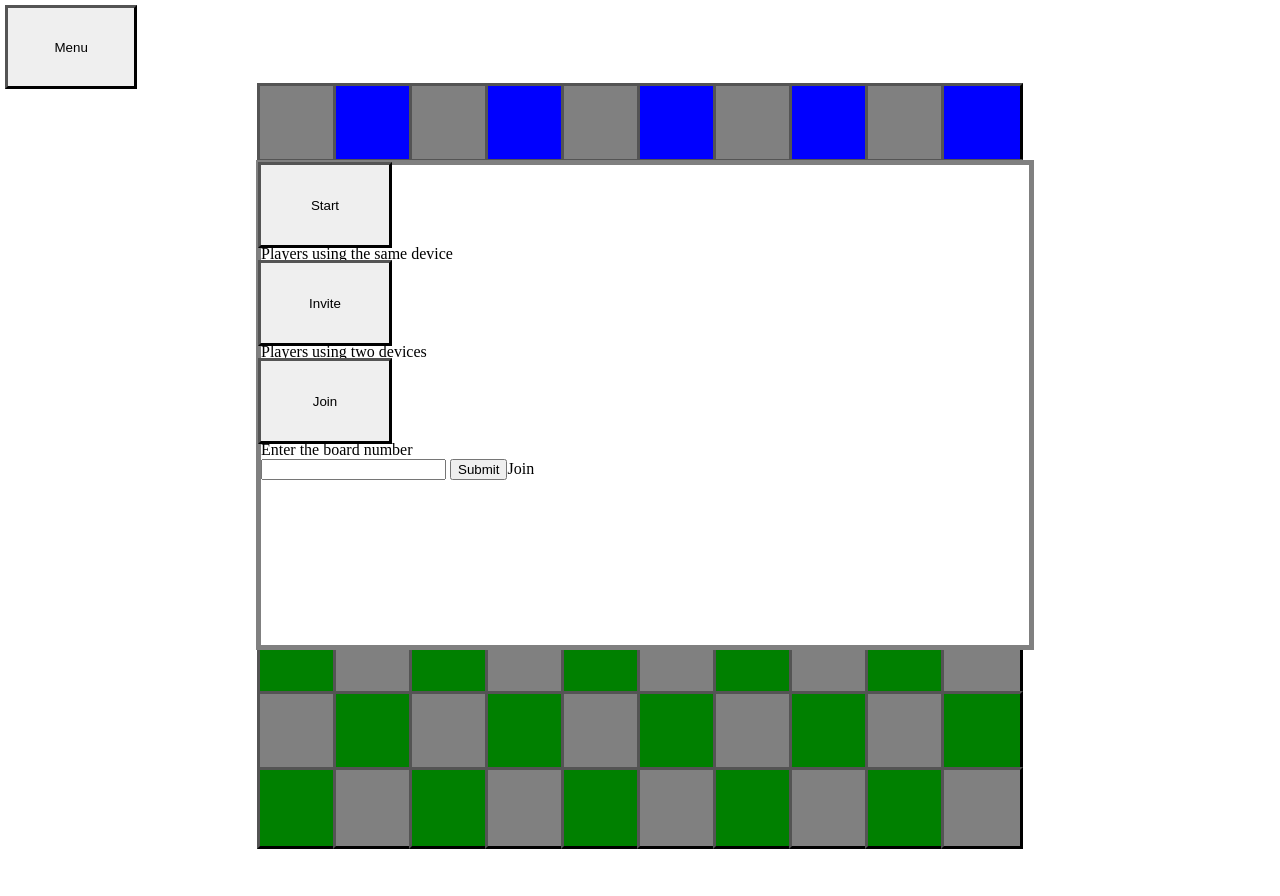
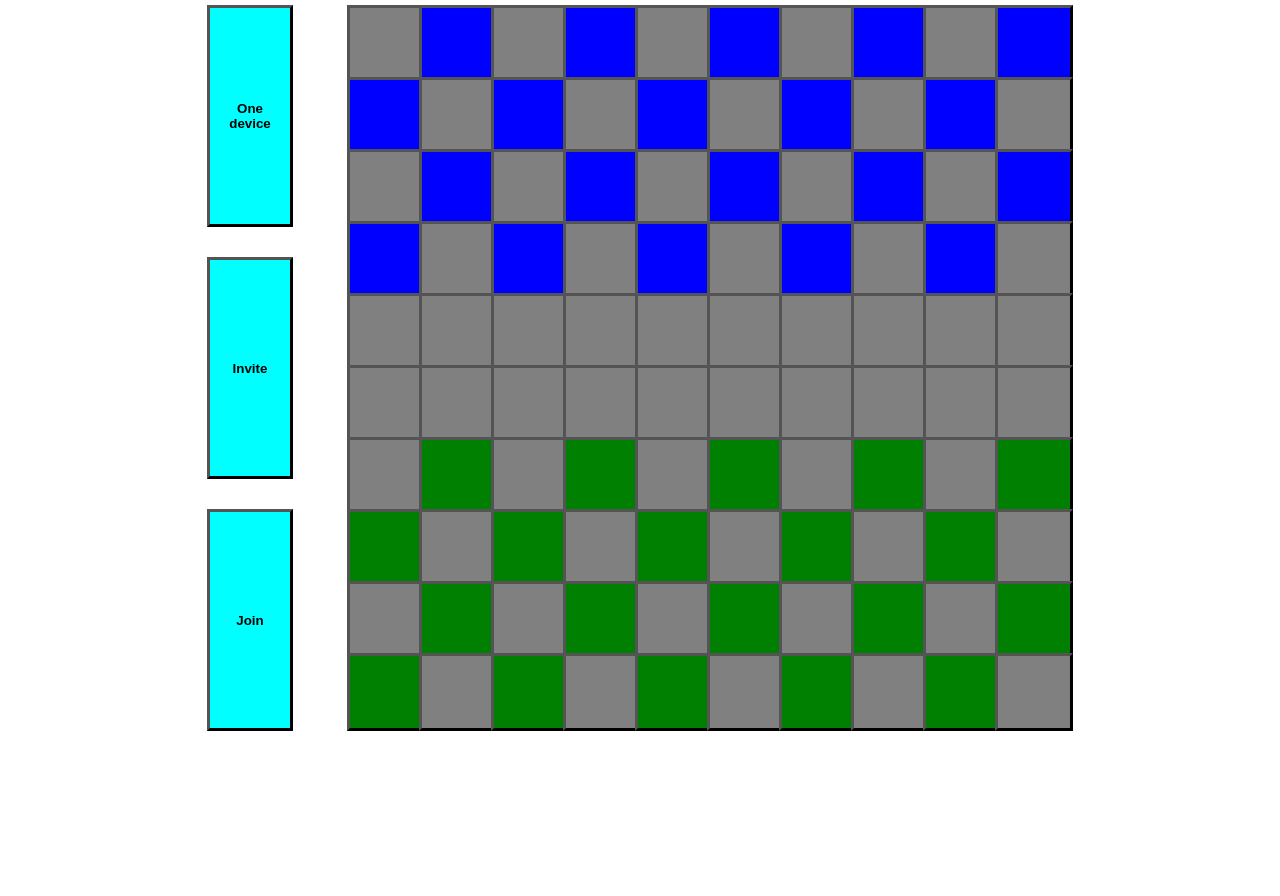
Before and after one commit to SergeiBan/Checkers-with-websockets, a FastAPI app: page /game in a window 1280 px wide. Before the commit the page ends 849 px from the top, so only its background shows below. Run offline with FastAPI, Linux system fonts and the light colour scheme.

Commit message:
separate file for button listeners

```diff
--- a/main.py
+++ b/main.py
@@ -29,6 +29,7 @@ class ConnectionManager:
         else:
             if self.active_connections.get(client_id, 'nope') == 'nope':
                 raise WebSocketDisconnect
+            await websocket.accept()
             self.active_connections[client_id].append(websocket)
             print("the second player is here")
 
@@ -58,11 +59,3 @@ async def websocket_endpoint(websocket: WebSocket, client_id: int, first_device:
         print("websocket closed", client_id)
         manager.disconnect(websocket, client_id)
         await manager.send_message(f'Player {client_id} has left', client_id)
-
-
-# class Id(BaseModel):
-#     connection_number: int
-
-# @app.post("/join")
-# async def join(id: Id):
-#     return manager.join(id)
--- a/static/flowControl.js
+++ b/static/flowControl.js
@@ -1,8 +1,8 @@
 import { moveAhead } from "./moveAhead.js";
 import { strike } from "./strike.js";
 import { pickMan } from "./pickMan.js";
-import { ws } from "./index.js";
-import { repaintBoard } from "./repaintBoard.js";
+import { ws } from "./newGameBtn.js";
+import { firstPlayer } from "./newGameBtn.js";
 
 export const flowControl = boardState => {
     const btn = boardState.buttonPosition;
--- a/static/index.js
+++ b/static/index.js
@@ -1,7 +1,7 @@
 import { flowControl } from "./flowControl.js";
-import { repaintBoard } from "./repaintBoard.js";
+import { startNewGame, inviteSecondPlayer, join } from "./newGameBtn.js";
 
-const board = [
+export const board = [
     ['V', 'B', 'V', 'B', 'V', 'B', 'V', 'B', 'V', 'B'],
     ['B', 'V', 'B', 'V', 'B', 'V', 'B', 'V', 'B', 'V'],
     ['V', 'B', 'V', 'B', 'V', 'B', 'V', 'B', 'V', 'B'],
@@ -14,7 +14,7 @@ const board = [
     ['W', 'V', 'W', 'V', 'W', 'V', 'W', 'V', 'W', 'V']
 ];
 
-const defaultBoard = [
+export const defaultBoard = [
     ['V', 'B', 'V', 'B', 'V', 'B', 'V', 'B', 'V', 'B'],
     ['B', 'V', 'B', 'V', 'B', 'V', 'B', 'V', 'B', 'V'],
     ['V', 'B', 'V', 'B', 'V', 'B', 'V', 'B', 'V', 'B'],
@@ -26,10 +26,7 @@ const defaultBoard = [
     ['V', 'W', 'V', 'W', 'V', 'W', 'V', 'W', 'V', 'W'],
     ['W', 'V', 'W', 'V', 'W', 'V', 'W', 'V', 'W', 'V']
 ];
-export let ws = {};
-const boardElement = document.createElement("div");
-boardElement.classList.add("board");
-document.body.appendChild(boardElement);
+const boardElement = document.getElementById("board");
 
 export const boardState = {
     color: 'W',
@@ -39,11 +36,11 @@ export const boardState = {
     pickedButton: 0,
     buttonPosition: 0,
     attackScenarios: [],
-    isRemote: true,
+    isRemote: false,
     moveNumber: 0
 }
 
-const defaultBoardState = {
+export const defaultBoardState = {
     color: 'W',
     mustAttack: false,
     isPicked: false,
@@ -63,66 +60,15 @@ for (let row = 0; row < board.length; row++) {
         btn.setAttribute('data-x', man);
         btn.onclick = function() {
             boardState.buttonPosition = btn;
-            flowControl(boardState, btn);
+            flowControl(boardState);
         }
         boardElement.appendChild(btn);
     }
 }
 const gameMenu = document.getElementsByClassName('game-menu')[0];
 
-document.getElementById('sameDeviceBtn').onclick = function() {
-    for (let key of Object.keys(defaultBoardState)) {
-        boardState[key] = defaultBoardState[key]
-    }
-    // if (ws.keys() !== 0) { ws.close(); }
-    repaintBoard(defaultBoardState);
-    gameMenu.classList.add("invisible", "underlayer");
-}
+document.getElementById('sameDeviceBtn').onclick = startNewGame;
 
+document.getElementById('firstDevicesBtn').onclick = inviteSecondPlayer;
 
-
-document.getElementById('firstDevicesBtn').onclick = function() {
-
-    const getRandomId = max => {
-        return Math.floor(Math.random() * max);
-    }
-
-    let client_id = getRandomId(100000);
-    client_id = 1;
-    document.querySelector("#ws-id").textContent = client_id;
-    ws = new WebSocket(`ws://localhost:8000/ws/${client_id}/${true}`);
-
-    ws.onmessage = function(event) {
-        const newState = JSON.parse(event.data);
-        for (let key of Object.keys(boardState)) {
-            boardState[key] = newState[key]
-        }
-        repaintBoard(boardState);
-
-    };
-    boardState.isRemote = true;
-    document.getElementsByClassName('invitation')[0].classList.remove('invisible');
-}
-
-document.getElementsByClassName('toggle-game-menu')[0].onclick = function() {
-    gameMenu.classList.remove("invisible", "underlayer");
-}
-
-document.forms.join.onsubmit = function(e) {
-        const client_id = this.joinId.value;
-    // if (ws) { ws.close(); }
-    ws = new WebSocket(`ws://localhost:8000/ws/${client_id}/${true}`);
-    boardState.isRemote = true;
-    gameMenu.classList.add('invisible', 'underlayer');
-
-    ws.onmessage = function(event) {
-        const newState = JSON.parse(event.data);
-        for (let key of Object.keys(boardState)) {
-            boardState[key] = newState[key]
-        }
-        repaintBoard(boardState);
-
-    };
-
-    e.preventDefault();
-}
+document.getElementById('secondDeviceBtn').onclick = join;
--- a/static/style.css
+++ b/static/style.css
@@ -1,7 +1,7 @@
 .board {
-    width: 95vmin;
-    height: 95vmin;
-    margin: 0 auto;
+    width: 90vmin;
+    height: 90vmin;
+    /* margin: 0 auto; */
     display: flex;
     flex-wrap: wrap;
 }
@@ -32,29 +32,49 @@ button {
     height: 10%;
 }
 
-.menu {
+.wrapper {
     display: flex;
     flex-direction: column;
+    justify-content: space-between;
+    width: 90vmin;
+    height: 110vmin;
+    margin: 0 auto;
+}
+
+.menu {
+    width: 100%;
+    display: flex;
+    flex-direction: row;
+    justify-content: space-around;
+}
+
+.menu-btns {
+    display: flex;
+    flex-direction: row;
+    justify-content: space-between;
+    width: 90vmin;
+    height: 10vmin;
 }
 
 .menu-button {
-    width: 10vmax;
+    width: 26%;
     height: 10vmin;
+    background-color: cyan;
+    color: black;
+    font-weight: bold;
 }
 
 .game-menu {
+    display: flex;
     position: absolute;
-    width: 60vmin;
-    height: 60vmin;;
+    width: 40vmin;
+    height: 40vmin;;
     z-index: 100;
     background-color: white;
     left: 20vmin;
     top: 20vmin;
-    border: solid 5px grey;
-}
-
-.toggle-game-menu:checked ~ .game-menu {
-
+    background-color: lightgrey;
+    border: solid 5px darkgrey;
 }
 
 @media screen and (orientation: portrait) {
@@ -67,11 +87,26 @@ button {
 }
 
 @media screen and (orientation: landscape) {
-    .game-menu {
-        width: 60vmax;
-        height: 60vmin;
-        left: 20vmax;
-        top: 20vmin;
+    .board {
+        margin: 0 0;
+    }
+
+    .wrapper {
+        flex-direction: row;
+        justify-content: space-around;
+        width: 120vmin;
+    }
+
+    .menu-btns {
+        flex-direction: column;
+        justify-content: space-between;
+        width: 5vmin;
+        height: 90vmin;
+    }
+
+    .menu-button {
+        width: 10vmin;
+        height: 30%;;
     }
 }
 
@@ -82,3 +117,7 @@ button {
 .underlayer {
     z-index: -1;
 }
+
+.rotated {
+    transform: rotate(180deg);
+}
--- a/templates/board.html
+++ b/templates/board.html
@@ -4,30 +4,24 @@
         <link rel="stylesheet" href="{{ url_for('static', path='/style.css') }}">
     </head>
     <body>
-        <button class="toggle-game-menu">Menu</button>
-        <div class="game-menu">
-            <div class="menu">
-                <button id="sameDeviceBtn" class="menu-button">Start</button>
-                <label for="sameDeviceBtn">Players using the same device</label>
+        <div class="wrapper">
+            <div class="menu-btns">
+                <button id="sameDeviceBtn" class="menu-button">One device</button>
                 <button id="firstDevicesBtn" class="menu-button">Invite</button>
-                <label for="firstDevicesBtn">Players using two devices</label>
                 <button id="secondDeviceBtn" class="menu-button">Join</button>
-                <label for="secondDeviceBtn">Enter the board number</label>
-                <div>
-                    <form name="join">
-                        <input type="number" class="id-input" name="joinId" required>
-                        <input type="submit" class="send-id">Join</button>
-                    </form>
+            </div>
+            <div class="board" id="board"></div>
+            <div class="game-menu invisible underlayer">
+                <div class="menu">
+                    <!-- <div class="menu-form" id="menu-form">
+                        <form name="join">
+                            <input type="number" class="id-input" name="joinId" required>
+                            <input type="submit" class="send-id">Join</button>
+                        </form>
+                    </div> -->
                 </div>
-                <div class="invitation invisible">
-                    <h2>Tell this number to the second player so he can join you.</h2>
-                    <span id="ws-id">Tell this number to the second player so he can join you.</span>
-                </div>
-                <h2 class="invisible">Tell this number to the second player so he can join you.</h2>
-                <span id="ws-id" class="invisible">Tell this number to the second player so he can join you.</span>
             </div>
         </div>
-
         <script type='module' src="{{ url_for('static', path='/index.js') }}"></script>
         <script type='module' src="{{ url_for('static', path='/ws.js') }}"></script>
     </body>
```
Also changed, not shown: static/newGameBtn.js (added, +103 -0 lines).
